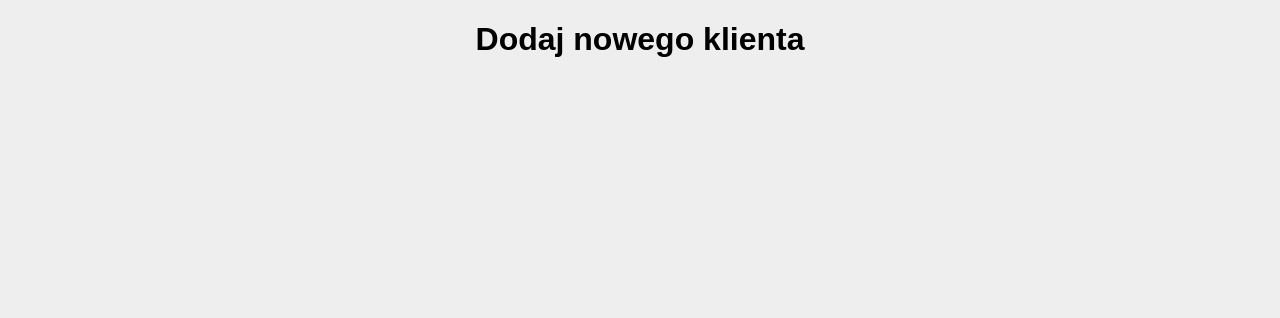
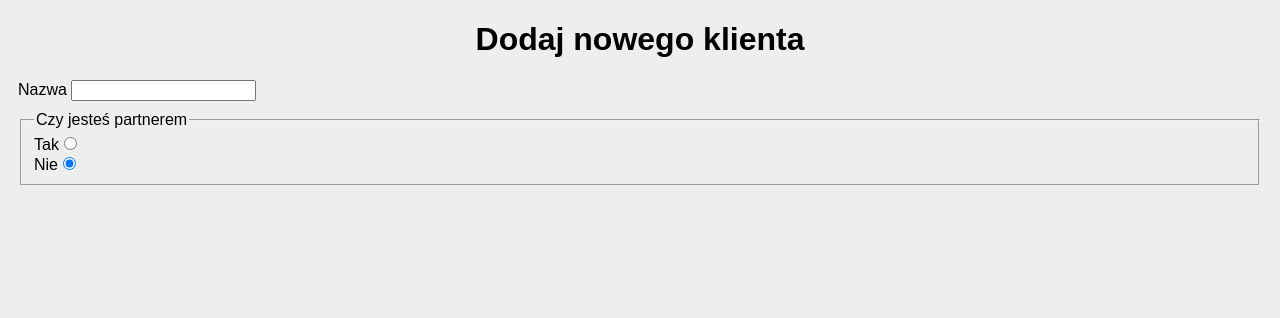
Before and after one commit to MikiWojak/Zamowienia, a PHP site: page /klient_form.php in a window 1280 px wide. Shown: the top 318 px of the page. Run offline with PHP 8.4, Linux system fonts and the light colour scheme.

Commit message:
Tworzenie formularza
Nazwa
Czy partner

Klasy do organizacji inputow

```diff
--- a/klient_form.php
+++ b/klient_form.php
@@ -12,7 +12,20 @@
     </header>
     <main>
         <article>
-            <form action="nowy_klient.php" method="post"></form>
+            <form action="nowy_klient.php" method="post">
+                <div class="formRow">
+                    <label>Nazwa <input type="text" name="nazwa"></label>
+                </div>
+
+                <div class="formRow">
+                    <fieldset>
+                        <legend>Czy jesteś partnerem</legend>
+
+                        <div><label>Tak<input type="radio" name="partner" value="tak"></label></div>
+                        <div><label>Nie<input type="radio" name="partner" value="nie" checked></label></div>
+                    </fieldset>
+                </div>
+            </form>
         </article>
     </main>
 </body>
--- a/style.css
+++ b/style.css
@@ -28,3 +28,8 @@ table, tr, th, td
     padding: 5px;
     border: 2px solid #000000;
 }
+
+.formRow
+{
+    margin: 10px;
+}
```
